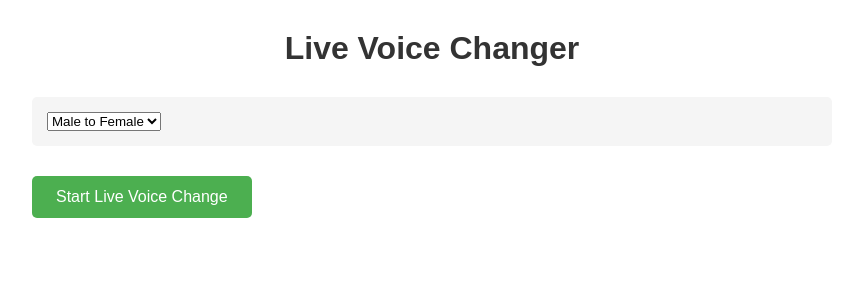
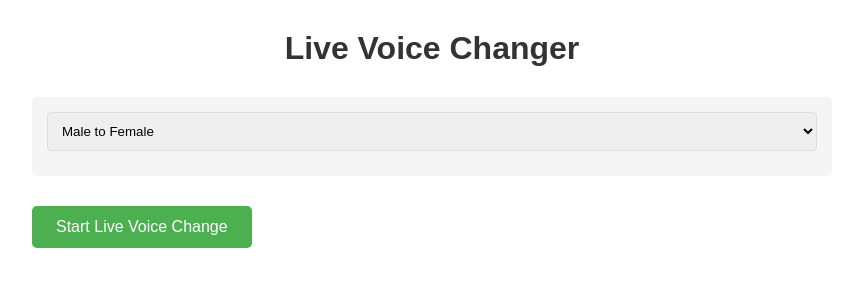
Before and after one commit to Pravinlsiye/voice-gender-converter, a Flask app: page /live in a window 1280 px wide. Shown: the part 68-368 px from the top of the page, without its empty margins (208-1056 px from the left). Run offline with Flask 3, Linux system fonts and the light colour scheme.

Commit message:
Fix CSS selector for live conversion type input styling

```diff
--- a/static/style.css
+++ b/static/style.css
@@ -46,7 +46,7 @@ h1 {
     background-color: #f5f5f5;
     border-radius: 5px;
 }
-
+#liveConversionType,
 #conversionType {
     width: 100%;
     padding: 10px;
```
